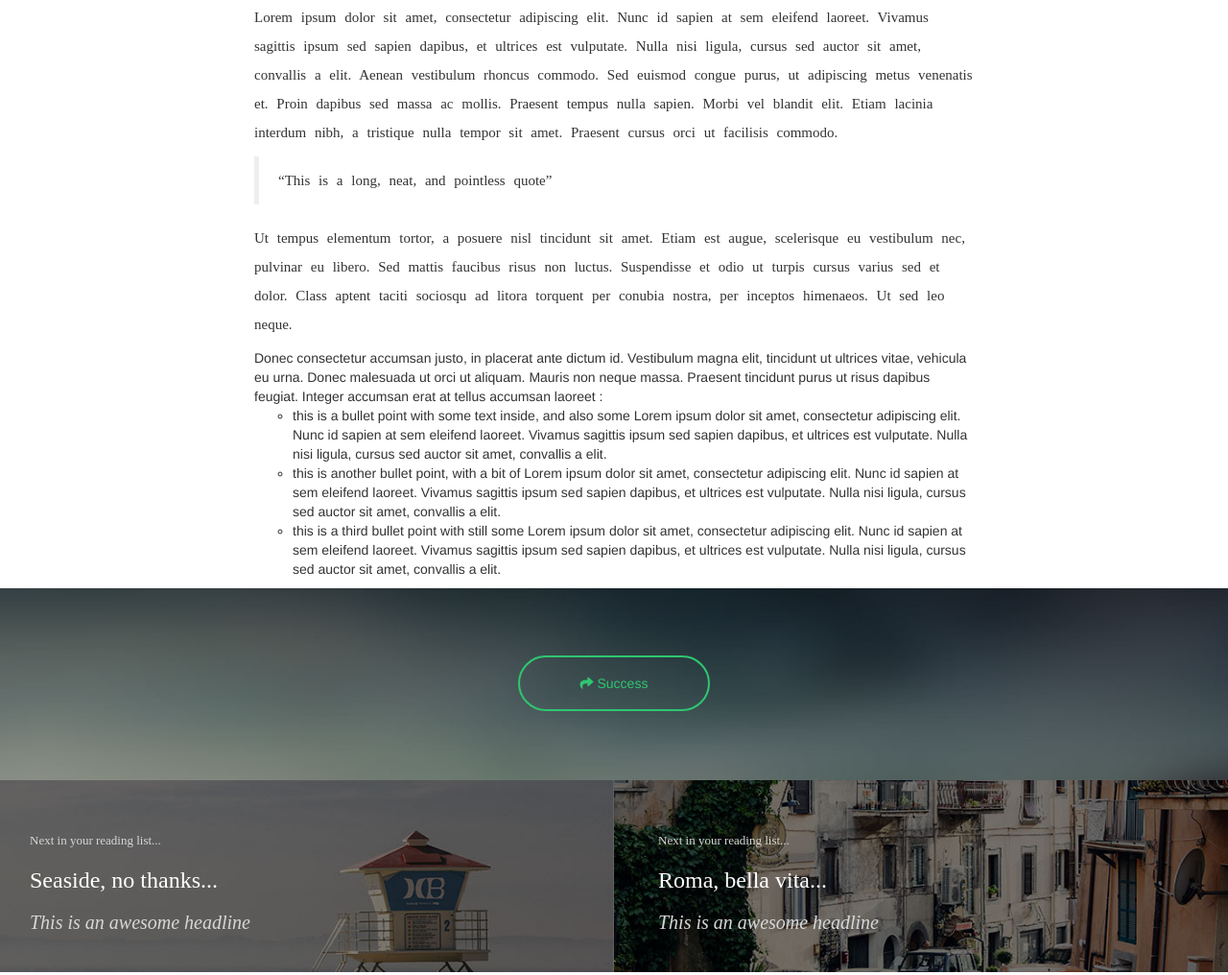
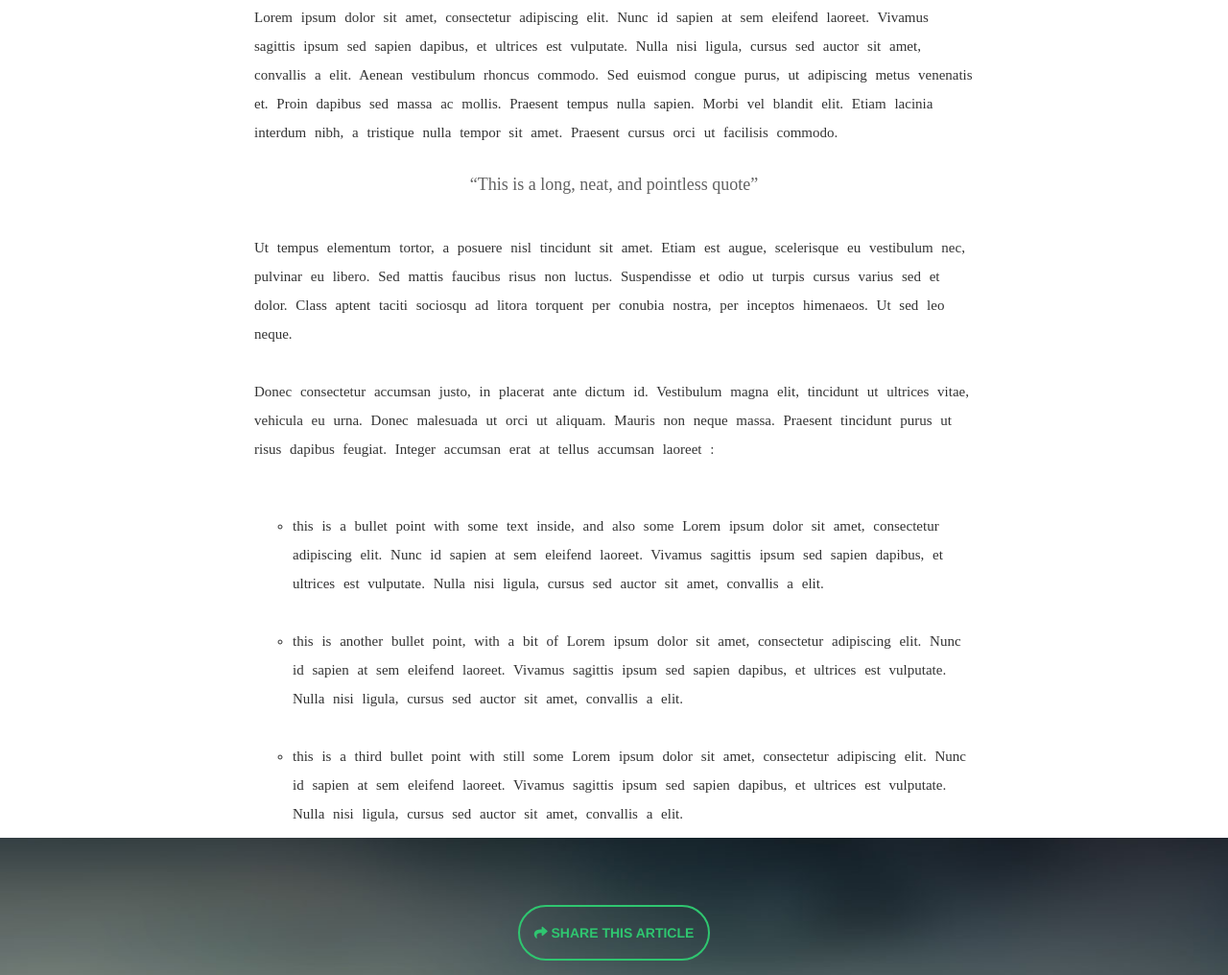
Before and after one commit to mahadi8457/mediumLike.io, a plain HTML site: page index.html in a window 1280 px wide. Shown: the part 762-1778 px from the top of the page at 96% size. Drawn offline with nearby package versions, Linux system fonts and the light colour scheme; a web font is replaced by a local one.

Commit message:
paragraph

```diff
--- a/index.html
+++ b/index.html
@@ -41,24 +41,25 @@
                 <p>
                 Lorem ipsum dolor sit amet, consectetur adipiscing elit. Nunc id sapien at sem eleifend laoreet. Vivamus sagittis ipsum sed sapien dapibus, et ultrices est vulputate. Nulla nisi ligula, cursus sed auctor sit amet, convallis a elit. Aenean vestibulum rhoncus commodo.
                 Sed euismod congue purus, ut adipiscing metus venenatis et. Proin dapibus sed massa ac mollis. Praesent tempus nulla sapien. Morbi vel blandit elit. Etiam lacinia interdum nibh, a tristique nulla tempor sit amet. Praesent cursus orci ut facilisis commodo.</p>
-                <blockquote class="blockquote">
-                <p class="mb-0">“This is a long, neat, and pointless quote”</p>
+                <blockquote class="blockquote text-center">
+                <h4 class="mb-0">“This is a long, neat, and pointless quote”</h4>
                 </blockquote>
 
                 <p>
                 Ut tempus elementum tortor, a posuere nisl tincidunt sit amet. Etiam est augue, scelerisque eu vestibulum nec, pulvinar eu libero. Sed mattis faucibus risus non luctus. Suspendisse et odio ut turpis cursus varius sed et dolor. Class aptent taciti sociosqu ad litora torquent per conubia nostra, per inceptos himenaeos. Ut sed leo neque.
                 </p>
+<br>
+                <ul class="list-unstyled"><p>
+                Donec consectetur accumsan justo, in placerat ante dictum id. Vestibulum magna elit, tincidunt ut ultrices vitae, vehicula eu urna. Donec malesuada ut orci ut aliquam. Mauris non neque massa. Praesent tincidunt purus ut risus dapibus feugiat. Integer accumsan erat at tellus accumsan laoreet :</p>
 
-                <ul class="list-unstyled">
-                Donec consectetur accumsan justo, in placerat ante dictum id. Vestibulum magna elit, tincidunt ut ultrices vitae, vehicula eu urna. Donec malesuada ut orci ut aliquam. Mauris non neque massa. Praesent tincidunt purus ut risus dapibus feugiat. Integer accumsan erat at tellus accumsan laoreet :
-
-
+<br>
                     <ul>
-                        <li>this is a bullet point with some text inside, and also some Lorem ipsum dolor sit amet, consectetur adipiscing elit. Nunc id sapien at sem eleifend laoreet. Vivamus sagittis ipsum sed sapien dapibus, et ultrices est vulputate. Nulla nisi ligula, cursus sed auctor sit amet, convallis a elit.</li>
-
-                        <li>this is another bullet point, with a bit of Lorem ipsum dolor sit amet, consectetur adipiscing elit. Nunc id sapien at sem eleifend laoreet. Vivamus sagittis ipsum sed sapien dapibus, et ultrices est vulputate. Nulla nisi ligula, cursus sed auctor sit amet, convallis a elit.</li>
-
-                        <li>this is a third bullet point with still some Lorem ipsum dolor sit amet, consectetur adipiscing elit. Nunc id sapien at sem eleifend laoreet. Vivamus sagittis ipsum sed sapien dapibus, et ultrices est vulputate. Nulla nisi ligula, cursus sed auctor sit amet, convallis a elit.</li>
+                        <br>
+                        <li><p>this is a bullet point with some text inside, and also some Lorem ipsum dolor sit amet, consectetur adipiscing elit. Nunc id sapien at sem eleifend laoreet. Vivamus sagittis ipsum sed sapien dapibus, et ultrices est vulputate. Nulla nisi ligula, cursus sed auctor sit amet, convallis a elit.</p></li>
+<br>
+                        <li><p>this is another bullet point, with a bit of Lorem ipsum dolor sit amet, consectetur adipiscing elit. Nunc id sapien at sem eleifend laoreet. Vivamus sagittis ipsum sed sapien dapibus, et ultrices est vulputate. Nulla nisi ligula, cursus sed auctor sit amet, convallis a elit.</p></li>
+<br>
+                        <li><p>this is a third bullet point with still some Lorem ipsum dolor sit amet, consectetur adipiscing elit. Nunc id sapien at sem eleifend laoreet. Vivamus sagittis ipsum sed sapien dapibus, et ultrices est vulputate. Nulla nisi ligula, cursus sed auctor sit amet, convallis a elit.</p></li>
                     </ul>
                 </ul>
 
@@ -70,7 +71,7 @@
 <footer id="footer" class="containter-fluid">
     <div class="row">
         <div id="subcribe" class="col-md-12 text-center">
-        <button type="button" class="btnn"><i class="fa fa-share"></i> Success</button>
+        <button type="button" class="btnn"><i class="fa fa-share"></i> Share This Article</button>
         </div>
 
         <div id="ft-left" class="col-md-6">
--- a/sass/1-base/_base.sass
+++ b/sass/1-base/_base.sass
@@ -89,3 +89,10 @@ p
   display: table-cell
   text-align: center
   vertical-align: middle
+  text-transform: uppercase
+  font-weight: bold
+.blockquote
+  border: none !important
+  font-family: $font-stack-sans-serif !important
+  color: #626262
+  font-size: 28px !important
```
Also changed, not shown: css/app.css, 1 other file.
